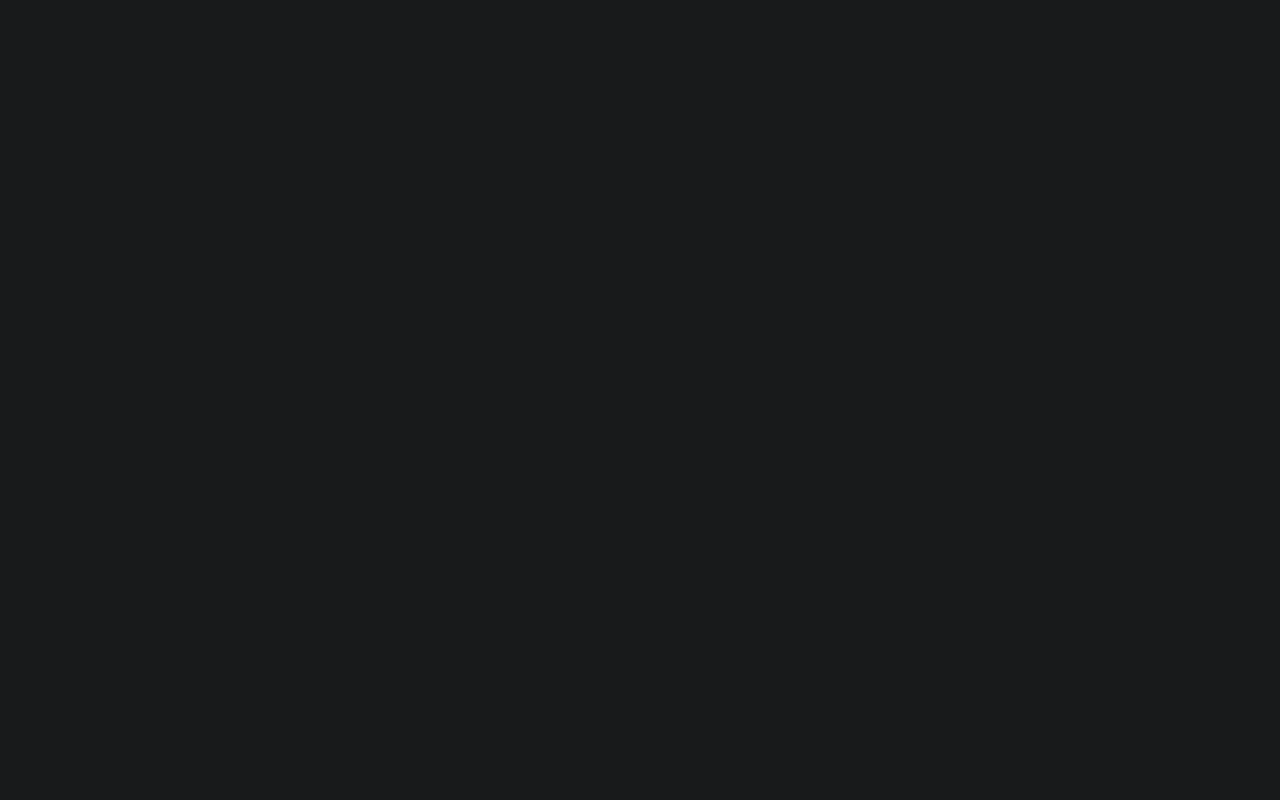
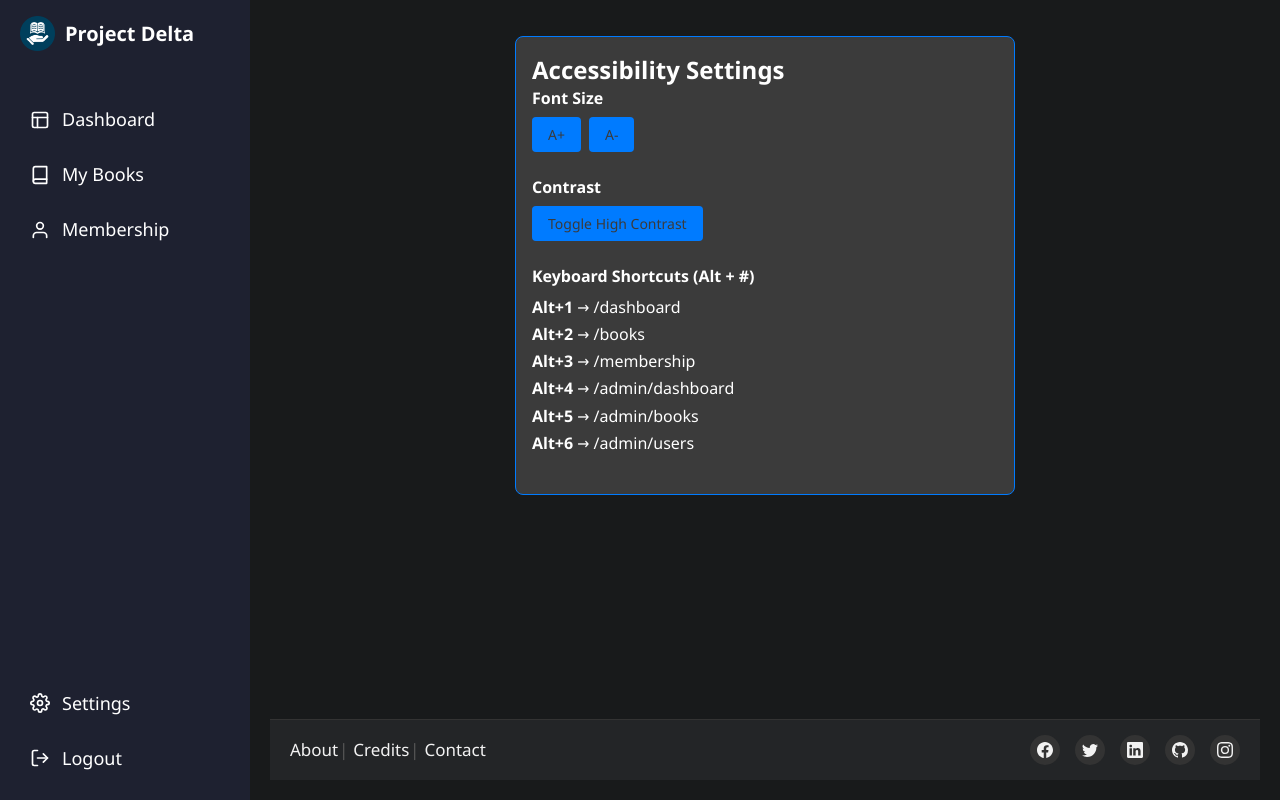
Before and after one commit to blinkatl/CSC-131-Project, a React (Vite) app in the folder frontend/: page /settings in a window 1280 px wide. Before the commit this address had no page. Built offline with nearby package versions, Linux system fonts and the light colour scheme.

Commit message:
Create settings page

```diff
--- a/frontend/src/App.jsx
+++ b/frontend/src/App.jsx
@@ -14,6 +14,7 @@ import Footer from './Footer';
 import LoginSignUp from './LoginSignUp';
 import { ProtectedRoute, AdminRoute } from './ProtectedRoute';
 import UserMembership from './UserMembership';
+import Settings from './Settings';
 
 const MainLayout = ({ children }) => (
   <div className="main-content">
@@ -64,6 +65,11 @@ function App() {
               <Contact />
             </MainLayout>
           } />
+          <Route path="/settings" element={
+            <MainLayout>
+              <Settings />
+            </MainLayout>
+          } />
 
           {/* User protected routes */}
           <Route element={<ProtectedRoute />}>
@@ -83,6 +89,7 @@ function App() {
               </MainLayout>
             } />
           </Route>
+
 
           {/* Admin protected routes */}
           <Route element={<AdminRoute />}>
--- /dev/null
+++ b/frontend/src/Settings.css
@@ -0,0 +1,64 @@
+/* settings.css */
+:root {
+    --font-size-base: 16px;
+    --font-size-heading: 24px;
+    --font-size-small: 14px;
+    --bg-color: #3b3b3b;
+    --text-color: #000000;
+    --accent-color: #007bff;
+  }
+
+  .high-contrast {
+    --bg-color: #000000;
+    --text-color: #ffffff;
+    --accent-color: #ffff00;
+  }
+
+  body {
+    font-size: var(--font-size-base);
+    background-color: var(--bg-color);
+    color: var(--text-color);
+    transition: background-color 0.3s ease, color 0.3s ease;
+  }
+
+  .settings-panel {
+    padding: 1rem;
+    background-color: var(--bg-color);
+    border: 1px solid var(--accent-color);
+    border-radius: 8px;
+    max-width: 500px;
+    margin: 1rem auto;
+    font-size: var(--font-size-base);
+  }
+
+  .setting-group {
+    margin-bottom: 1.5rem;
+  }
+
+  .setting-group h4 {
+    margin-bottom: 0.5rem;
+  }
+
+  .settings-panel button {
+    margin-right: 0.5rem;
+    padding: 0.5rem 1rem;
+    background-color: var(--accent-color);
+    color: var(--bg-color);
+    border: none;
+    border-radius: 4px;
+    cursor: pointer;
+    font-size: var(--font-size-small);
+  }
+
+  .settings-panel ul {
+    list-style-type: none;
+    padding-left: 0;
+  }
+
+  .settings-panel li {
+    margin-bottom: 0.3rem;
+  }
+
+  button:focus {
+    outline: 3px solid var(--accent-color);
+  }
--- /dev/null
+++ b/frontend/src/Settings.jsx
@@ -0,0 +1,80 @@
+import React, { useEffect } from 'react';
+import './Settings.css';
+
+const Settings = () => {
+  const changeFontSize = (multiplier) => {
+    const root = document.documentElement;
+    const currentSize = parseFloat(getComputedStyle(root).getPropertyValue('--font-size-base')) || 16;
+    const newSize = currentSize * multiplier;
+    root.style.setProperty('--font-size-base', `${newSize}px`);
+  };
+
+  const toggleHighContrast = () => {
+    document.documentElement.classList.toggle('high-contrast');
+  };
+
+  useEffect(() => {
+    const handleKeyDown = (e) => {
+      if (e.altKey) {
+        switch (e.key) {
+          case '1':
+            window.location.href = '/dashboard';
+            break;
+          case '2':
+            window.location.href = '/books';
+            break;
+          case '3':
+            window.location.href = '/membership';
+            break;
+          case '4':
+            window.location.href = '/admin/dashboard';
+            break;
+          case '5':
+            window.location.href = '/admin/books';
+            break;
+          case '6':
+            window.location.href = '/admin/users';
+            break;
+          default:
+            break;
+        }
+      }
+    };
+
+    window.addEventListener('keydown', handleKeyDown);
+    return () => window.removeEventListener('keydown', handleKeyDown);
+  }, []);
+
+  return (
+    <div className="settings-panel">
+      <h2>Accessibility Settings</h2>
+
+      <div className="setting-group">
+        <h4>Font Size</h4>
+        <button onClick={() => changeFontSize(1.1)} aria-label="Increase font size">A+</button>
+        <button onClick={() => changeFontSize(0.9)} aria-label="Decrease font size">A-</button>
+      </div>
+
+      <div className="setting-group">
+        <h4>Contrast</h4>
+        <button onClick={toggleHighContrast} aria-label="Toggle high contrast mode">
+          Toggle High Contrast
+        </button>
+      </div>
+
+      <div className="setting-group">
+        <h4>Keyboard Shortcuts (Alt + #)</h4>
+        <ul>
+          <li><b>Alt+1</b> → /dashboard</li>
+          <li><b>Alt+2</b> → /books</li>
+          <li><b>Alt+3</b> → /membership</li>
+          <li><b>Alt+4</b> → /admin/dashboard</li>
+          <li><b>Alt+5</b> → /admin/books</li>
+          <li><b>Alt+6</b> → /admin/users</li>
+        </ul>
+      </div>
+    </div>
+  );
+};
+
+export default Settings;
--- a/frontend/src/Sidebar.css
+++ b/frontend/src/Sidebar.css
@@ -81,7 +81,7 @@
   gap: 10px;
 }
 
-.logout-link {
+.logout-link, .settings-link {
   color: white;
   text-decoration: none;
   font-size: 18px;
@@ -90,7 +90,7 @@
   padding: 10px;
 }
 
-.logout-link:hover {
+.logout-link:hover, .settings-link:hover {
   background-color: #424549;
   border-radius: 5px;
 }
@@ -108,9 +108,18 @@
   text-align: left;
 }
 
-.logout-link:hover {
-  background-color: #424549;
-  border-radius: 5px;
+.settings-link {
+  background: none;
+  border: none;
+  color: white;
+  font-size: 18px;
+  cursor: pointer;
+  display: flex;
+  align-items: center;
+  padding: 10px;
+  width: 100%;
+  text-align: left;
+  text-decoration: none;
 }
 
 .view-toggle-btn {
--- a/frontend/src/Sidebar.jsx
+++ b/frontend/src/Sidebar.jsx
@@ -139,6 +139,13 @@ function Sidebar() {
       </ul>
 
       <div className="sidebar-footer">
+        <Link to="/settings" className="settings-link">
+          <svg xmlns="http://www.w3.org/2000/svg" className="icon" viewBox="0 0 24 24" fill="none" stroke="currentColor" strokeWidth="2" strokeLinecap="round" strokeLinejoin="round">
+            <circle cx="12" cy="12" r="3"></circle>
+            <path d="M19.4 15a1.65 1.65 0 0 0 .33 1.82l.06.06a2 2 0 0 1 0 2.83 2 2 0 0 1-2.83 0l-.06-.06a1.65 1.65 0 0 0-1.82-.33 1.65 1.65 0 0 0-1 1.51V21a2 2 0 0 1-2 2 2 2 0 0 1-2-2v-.09A1.65 1.65 0 0 0 9 19.4a1.65 1.65 0 0 0-1.82.33l-.06.06a2 2 0 0 1-2.83 0 2 2 0 0 1 0-2.83l.06-.06a1.65 1.65 0 0 0 .33-1.82 1.65 1.65 0 0 0-1.51-1H3a2 2 0 0 1-2-2 2 2 0 0 1 2-2h.09A1.65 1.65 0 0 0 4.6 9a1.65 1.65 0 0 0-.33-1.82l-.06-.06a2 2 0 0 1 0-2.83 2 2 0 0 1 2.83 0l.06.06a1.65 1.65 0 0 0 1.82.33H9a1.65 1.65 0 0 0 1-1.51V3a2 2 0 0 1 2-2 2 2 0 0 1 2 2v.09a1.65 1.65 0 0 0 1 1.51 1.65 1.65 0 0 0 1.82-.33l.06-.06a2 2 0 0 1 2.83 0 2 2 0 0 1 0 2.83l-.06.06a1.65 1.65 0 0 0-.33 1.82V9a1.65 1.65 0 0 0 1.51 1H21a2 2 0 0 1 2 2 2 2 0 0 1-2 2h-.09a1.65 1.65 0 0 0-1.51 1z"></path>
+          </svg>
+          Settings
+        </Link>
         {isActualAdmin && (
           <button className="view-toggle-btn" onClick={toggleView}>
             <svg xmlns="http://www.w3.org/2000/svg" className="icon" viewBox="0 0 24 24" fill="none" stroke="currentColor" strokeWidth="2" strokeLinecap="round" strokeLinejoin="round">
```
